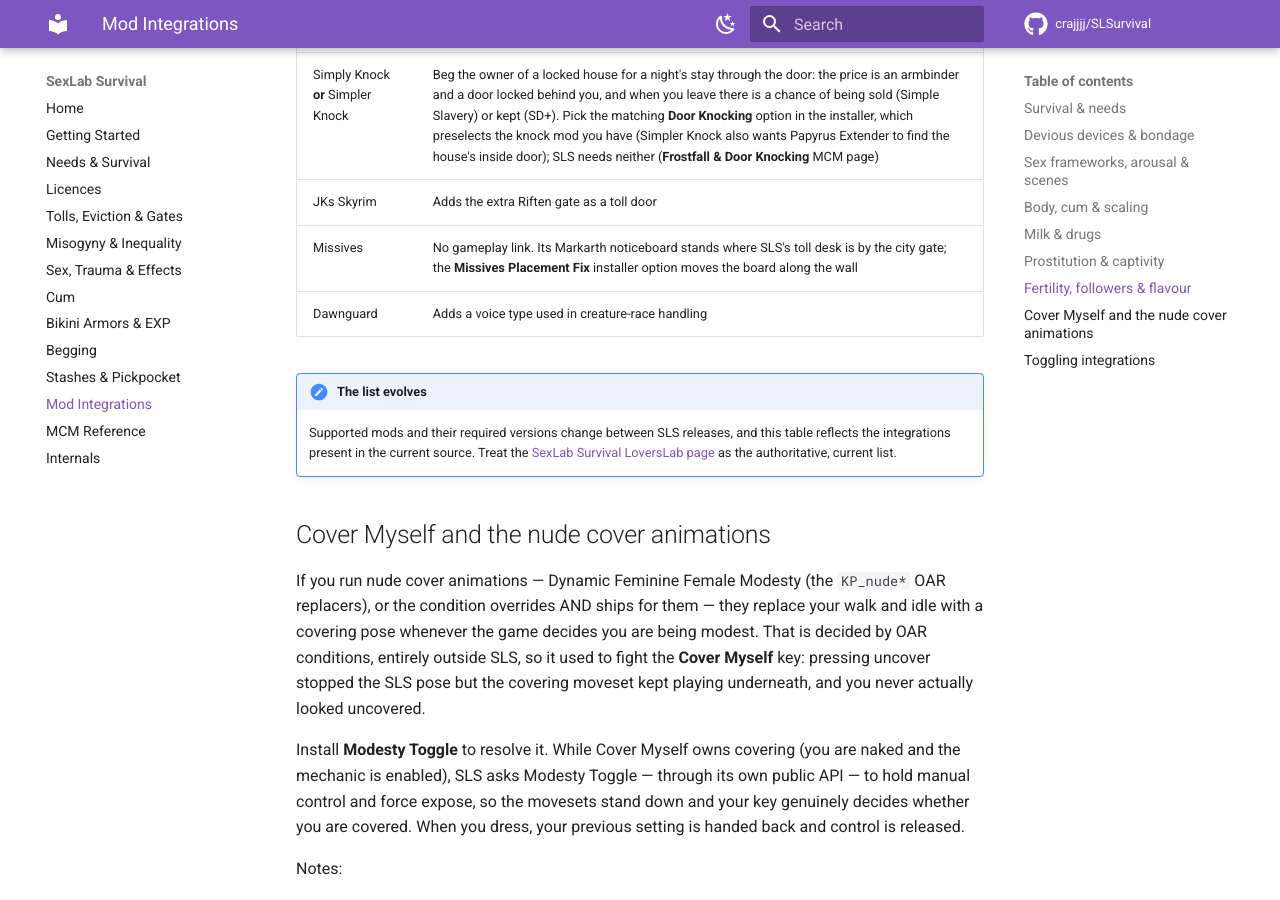
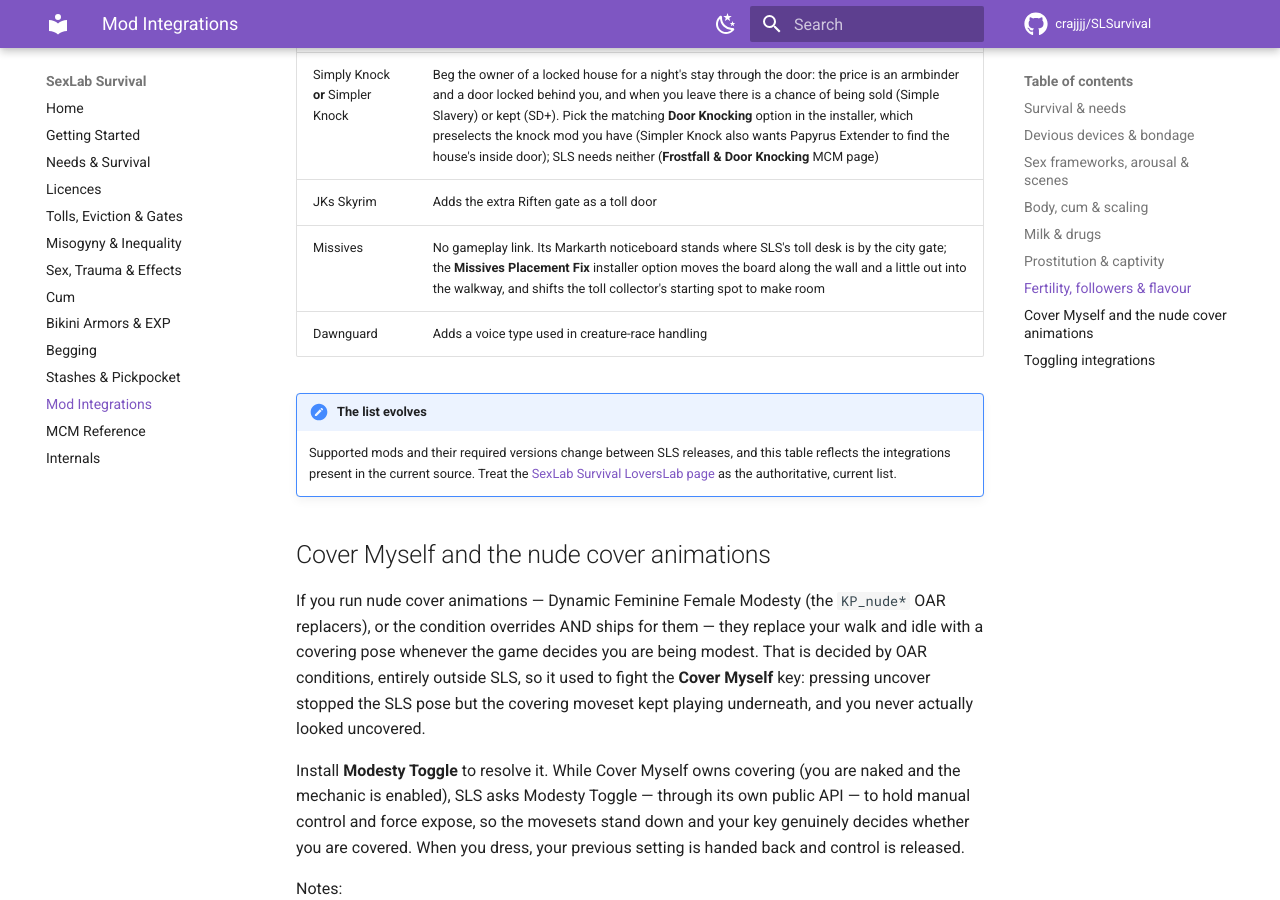
Before and after one commit to crajjjj/SLSurvival, an MkDocs documentation site: the page built from docs/players/integrations.md, in a window 1280 px wide and 900 px high, scrolled down 4522 px. Built offline with MkDocs 1.6.1 and Material for MkDocs 9.7.7, drawn with Linux system fonts in a browser that asks for light colours; comment, search, counter and statistics services are not loaded.

Commit message:
0.804: Missives board steps out into the walkway, clear of the rock

```diff
--- a/docs/players/integrations.md
+++ b/docs/players/integrations.md
@@ -92,7 +92,7 @@
 | yps Immersive Fashion | Piercings/hair/nails (requires the tweak version) |
 | Simply Knock **or** Simpler Knock | Beg the owner of a locked house for a night's stay through the door: the price is an armbinder and a door locked behind you, and when you leave there is a chance of being sold (Simple Slavery) or kept (SD+). Pick the matching **Door Knocking** option in the installer, which preselects the knock mod you have (Simpler Knock also wants Papyrus Extender to find the house's inside door); SLS needs neither (**Frostfall & Door Knocking** MCM page) |
 | JKs Skyrim | Adds the extra Riften gate as a toll door |
-| Missives | No gameplay link. Its Markarth noticeboard stands where SLS's toll desk is by the city gate; the **Missives Placement Fix** installer option moves the board along the wall |
+| Missives | No gameplay link. Its Markarth noticeboard stands where SLS's toll desk is by the city gate; the **Missives Placement Fix** installer option moves the board along the wall and a little out into the walkway, and shifts the toll collector's starting spot to make room |
 | Dawnguard | Adds a voice type used in creature-race handling |
 
 !!! note "The list evolves"
```
Also changed, not shown: 2 other files.
